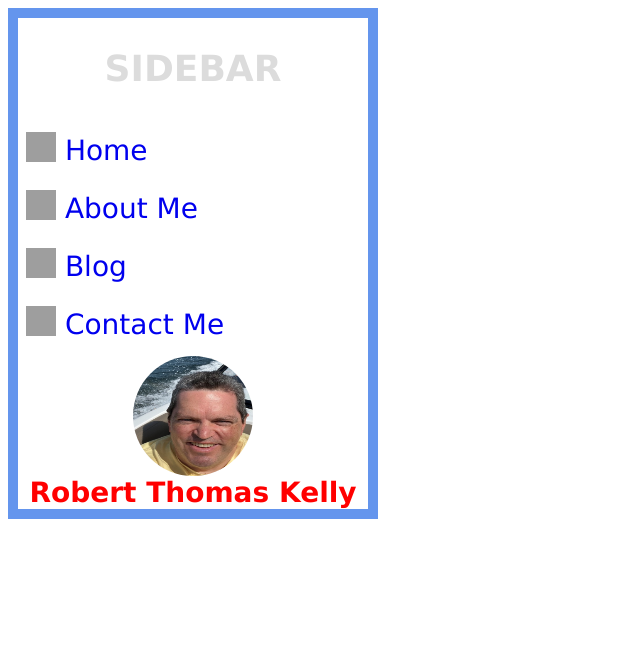
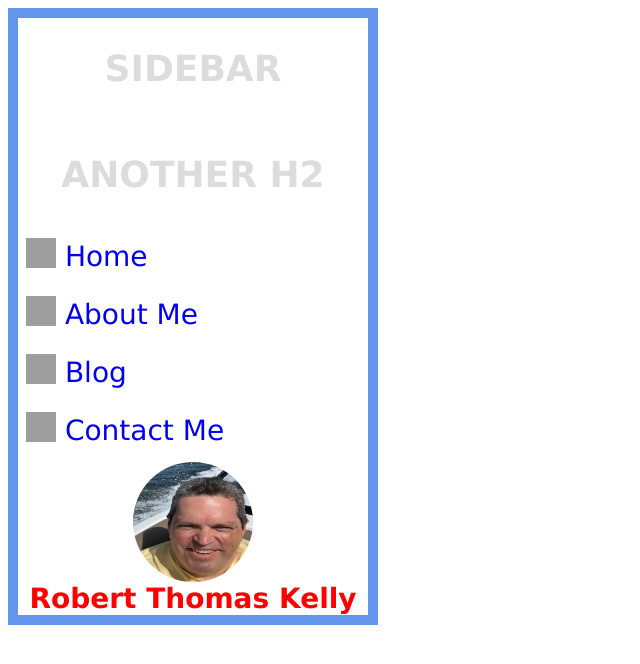
Before and after one commit to bobofbellevue/foobar, a plain HTML site: page index.html in a window 1280 px wide. Shown: the whole page, without its empty margins (0-640 px from the left). Drawn offline with Linux system fonts and the light colour scheme; grey boxes are pictures that could not be loaded.

Commit message:
added second h2

```diff
--- a/index.html
+++ b/index.html
@@ -9,6 +9,7 @@
   <body>
     <div class="sidebar">
       <h2 class="sb_head">SIDEBAR</h2>
+      <h2 class="sb_head">ANOTHER H2</h2>
       <div class="sb_menuitem">
 	<a class="sb_menuitem" href="https://roberttkelly.exprealty.com/index.php">
 	  <img class="sb_menuitem" src="https://cdn.iconscout.com/icon/free/png-256/home-820-458514.png" alt="Home">
```
